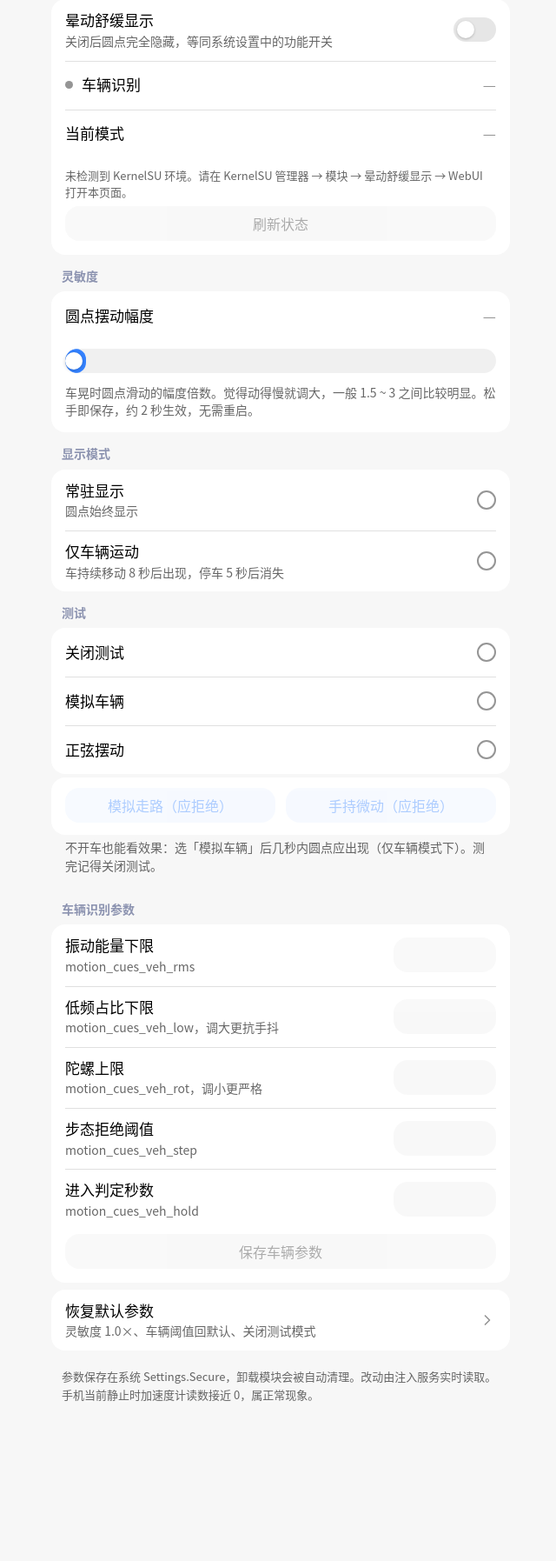
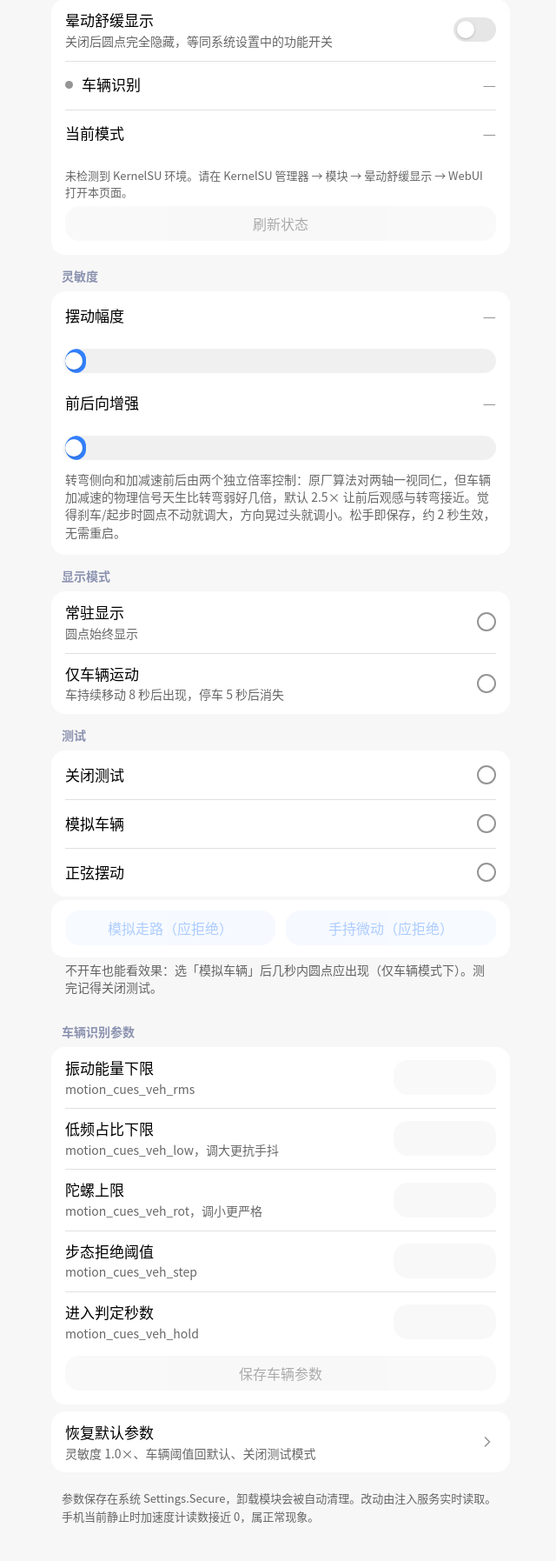
Before and after one commit to MieAiiii/oplus-antidizzy-module, a web app: page / in a window 1280 px wide. Shown: the part 107-1902 px from the top of the page at 87% size, without its empty margins (317-957 px from the left). Before the commit the page ends 1719 px from the top, so only its background shows below. Run offline with its HTML, style and script files only (its server is not run), Linux system fonts and the light colour scheme; data that the repository does not hold is empty.

Commit message:
feat: 纵向（前后/加减速）独立增益 motion_cues_gain_y
逆向原厂 AntiDizzyMotionAlgorithm 确认 X/Y 完全对称：
- 死区 ACCEL_X/Y_THRESHOLD=0.02（×9.81≈0.196 m/s²）、ACCEL_FILTER=0.05 低通
- v = √(x²+y²) × FACTOR_AMPLIFY(12)、MAX_V_BALL=40 封顶、alpha=min(|v|×20+150,255)
- v_ball 只取 X/Y 合成，Z 不参与

前后向迟钝的根源是物理信号差：转弯侧向 1~3 m/s² 接近封顶，
加减速仅 0.3~0.8 m/s² 且短促信号被低通再打折，小信号还压死区。

- Bridge: ay *= gain × gainY（默认 2.5），ax/az 不变；车辆识别仍吃原始数据
- WebUI: 灵敏度卡新增「前后向增强」滑杆（0.5~10，默认 2.5×），slider 组件重构为可复用工厂
- cleanup.sh: 卸载清理列表补 motion_cues_gain_y

```diff
--- a/module/webroot/index.html
+++ b/module/webroot/index.html
@@ -288,14 +288,22 @@
 <div class="group-title">灵敏度</div>
 <div class="card">
   <div class="mi-row">
-    <div class="row-title">圆点摆动幅度</div>
+    <div class="row-title">摆动幅度</div>
     <div class="row-value" id="gain-v">—</div>
   </div>
   <div class="slider" id="gainSlider">
     <div class="slider-track"><div class="slider-fill" id="gainFill"></div></div>
     <div class="slider-thumb" id="gainThumb"></div>
   </div>
-  <div class="card-summary">车晃时圆点滑动的幅度倍数。觉得动得慢就调大，一般 1.5 ~ 3 之间比较明显。松手即保存，约 2 秒生效，无需重启。</div>
+  <div class="mi-row">
+    <div class="row-title">前后向增强</div>
+    <div class="row-value" id="gainy-v">—</div>
+  </div>
+  <div class="slider" id="gainySlider">
+    <div class="slider-track"><div class="slider-fill"></div></div>
+    <div class="slider-thumb"></div>
+  </div>
+  <div class="card-summary">转弯侧向和加减速前后由两个独立倍率控制：原厂算法对两轴一视同仁，但车辆加减速的物理信号天生比转弯弱好几倍，默认 2.5× 让前后观感与转弯接近。觉得刹车/起步时圆点不动就调大，方向晃过头就调小。松手即保存，约 2 秒生效，无需重启。</div>
 </div>
 
 <div class="group-title">显示模式</div>
@@ -486,29 +494,30 @@ async function toggleEnable() {
   }
 }
 
-// ---------- 灵敏度（miuix Slider） ----------
-const GAIN_MIN = 0.2, GAIN_MAX = 10;
+// ---------- 灵敏度（miuix Slider，可复用多实例） ----------
 const THUMB_R = 10; // 滑块半径：圆心限制在 [R, w-R]，任何位置都不被卡片裁切
 const RAIL_R = 14;  // 填充条圆头半径 = 轨道半高（miuix StrokeCap.Round），包裹白色滑块露出 4px 蓝边
-let gainCur = 1.0;
-function renderGain(v) {
-  gainCur = v;
-  const el = document.getElementById('gainSlider');
-  const w = el.clientWidth || 1;
-  const f = Math.max(0, Math.min(1, (v - GAIN_MIN) / (GAIN_MAX - GAIN_MIN)));
-  const x = THUMB_R + f * (w - THUMB_R * 2);
-  // 填充条宽度 = 圆心 + 圆头半径：圆头圆心恰好与滑块同心，蓝色包裹白色滑块
-  document.getElementById('gainFill').style.width = (x + RAIL_R) + 'px';
-  document.getElementById('gainThumb').style.left = x + 'px';
-  document.getElementById('gain-v').textContent = v.toFixed(1) + '×';
-}
-function bindGainSlider() {
-  const el = document.getElementById('gainSlider');
+
+function makeSlider(id, opts) {
+  const el = document.getElementById(id);
+  const fill = el.querySelector('.slider-fill');
+  const thumb = el.querySelector('.slider-thumb');
+  let cur = opts.def;
+  function render(v) {
+    cur = v;
+    const w = el.clientWidth || 1;
+    const f = Math.max(0, Math.min(1, (v - opts.min) / (opts.max - opts.min)));
+    const x = THUMB_R + f * (w - THUMB_R * 2);
+    // 填充条宽度 = 圆心 + 圆头半径：圆头圆心恰好与滑块同心，蓝色包裹白色滑块
+    fill.style.width = (x + RAIL_R) + 'px';
+    thumb.style.left = x + 'px';
+    if (opts.label) document.getElementById(opts.label).textContent = opts.fmt(v);
+  }
   const setFromEvent = (e) => {
     const rect = el.getBoundingClientRect();
     const x = Math.max(0, Math.min(rect.width, e.clientX - rect.left));
     const f = Math.max(0, Math.min(1, (x - THUMB_R) / (rect.width - THUMB_R * 2)));
-    renderGain(GAIN_MIN + f * (GAIN_MAX - GAIN_MIN));
+    render(opts.min + f * (opts.max - opts.min));
   };
   el.addEventListener('pointerdown', (e) => {
     el.setPointerCapture(e.pointerId);
@@ -521,18 +530,36 @@ function bindGainSlider() {
     el.classList.remove('active');
     setFromEvent(e);
     try {
-      await putSetting('motion_cues_gain', gainCur.toFixed(1));
-      toast('灵敏度已保存：' + gainCur.toFixed(1) + '×');
+      await opts.commit(cur);
+      toast(opts.doneMsg(cur));
     } catch (err) { toast('保存失败：' + err.message); }
   };
   el.addEventListener('pointerup', release);
   el.addEventListener('pointercancel', release);
-  window.addEventListener('resize', () => renderGain(gainCur));
+  window.addEventListener('resize', () => render(cur));
+  return { render, get: () => cur };
 }
+
+const gainS = makeSlider('gainSlider', {
+  min: 0.2, max: 10, def: 1.0, label: 'gain-v',
+  fmt: (v) => v.toFixed(1) + '×',
+  commit: (v) => putSetting('motion_cues_gain', v.toFixed(1)),
+  doneMsg: (v) => '摆动幅度已保存：' + v.toFixed(1) + '×',
+});
+const gainyS = makeSlider('gainySlider', {
+  min: 0.5, max: 10, def: 2.5, label: 'gainy-v',
+  fmt: (v) => v.toFixed(1) + '×',
+  commit: (v) => putSetting('motion_cues_gain_y', v.toFixed(1)),
+  doneMsg: (v) => '前后向增强已保存：' + v.toFixed(1) + '×',
+});
+
 async function loadGain() {
   const v = await getSetting('motion_cues_gain');
   const g = v && parseFloat(v) > 0 ? parseFloat(v) : 1.0;
-  renderGain(g);
+  gainS.render(g);
+  const vy = await getSetting('motion_cues_gain_y');
+  const gy = vy && parseFloat(vy) > 0 ? parseFloat(vy) : 2.5;
+  gainyS.render(gy);
 }
 
 // ---------- 模式 ----------
@@ -587,6 +614,7 @@ async function saveVeh() {
 // ---------- 恢复默认（SuperDialog） ----------
 const DEFAULTS = {
   motion_cues_gain: 1.0,
+  motion_cues_gain_y: 2.5,
   motion_cues_veh_rms: 0.12,
   motion_cues_veh_low: 0.55,
   motion_cues_veh_rot: 0.12,
@@ -608,7 +636,6 @@ async function doReset() {
 
 // ---------- 初始化 ----------
 (async () => {
-  bindGainSlider();
   if (!bridge()) {
     document.getElementById('status').textContent =
       '未检测到 KernelSU 环境。请在 KernelSU 管理器 → 模块 → 晕动舒缓显示 → WebUI 打开本页面。';
```
Also changed, not shown: xposed/src/com/workbuddy/antidizzybridge/Bridge.java (+7 -1 lines), 3 other files.
